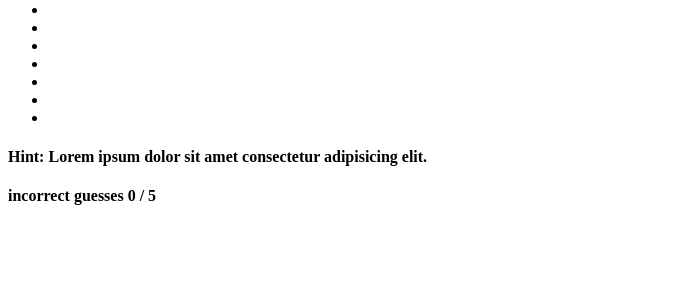
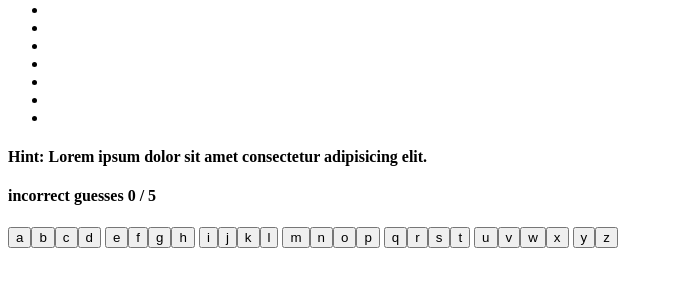
Before and after one commit to drebyrd715/Hangman, a plain HTML site: page index.html in a window 1280 px wide. Shown: the part 382-668 px from the top of the page, without its empty margins (0-673 px from the left). Drawn offline with Linux system fonts and the light colour scheme.

Commit message:
added buttons

```diff
--- a/index.html
+++ b/index.html
@@ -32,6 +32,14 @@
                     incorrect guesses
                     <b>0 / 5</b>
                 </h4>
+                <div class="keyboard">
+                    <button>a</button><button>b</button><button>c</button><button>d</button>
+                    <button>e</button><button>f</button><button>g</button><button>h</button>
+                    <button>i</button><button>j</button><button>k</button><button>l</button>
+                    <button>m</button><button>n</button><button>o</button><button>p</button>
+                    <button>q</button><button>r</button><button>s</button><button>t</button>
+                    <button>u</button><button>v</button><button>w</button><button>x</button>
+                    <button>y</button><button>z</button>
             </div>
         </div>
         <script src="script.js" async defer></script>
```
